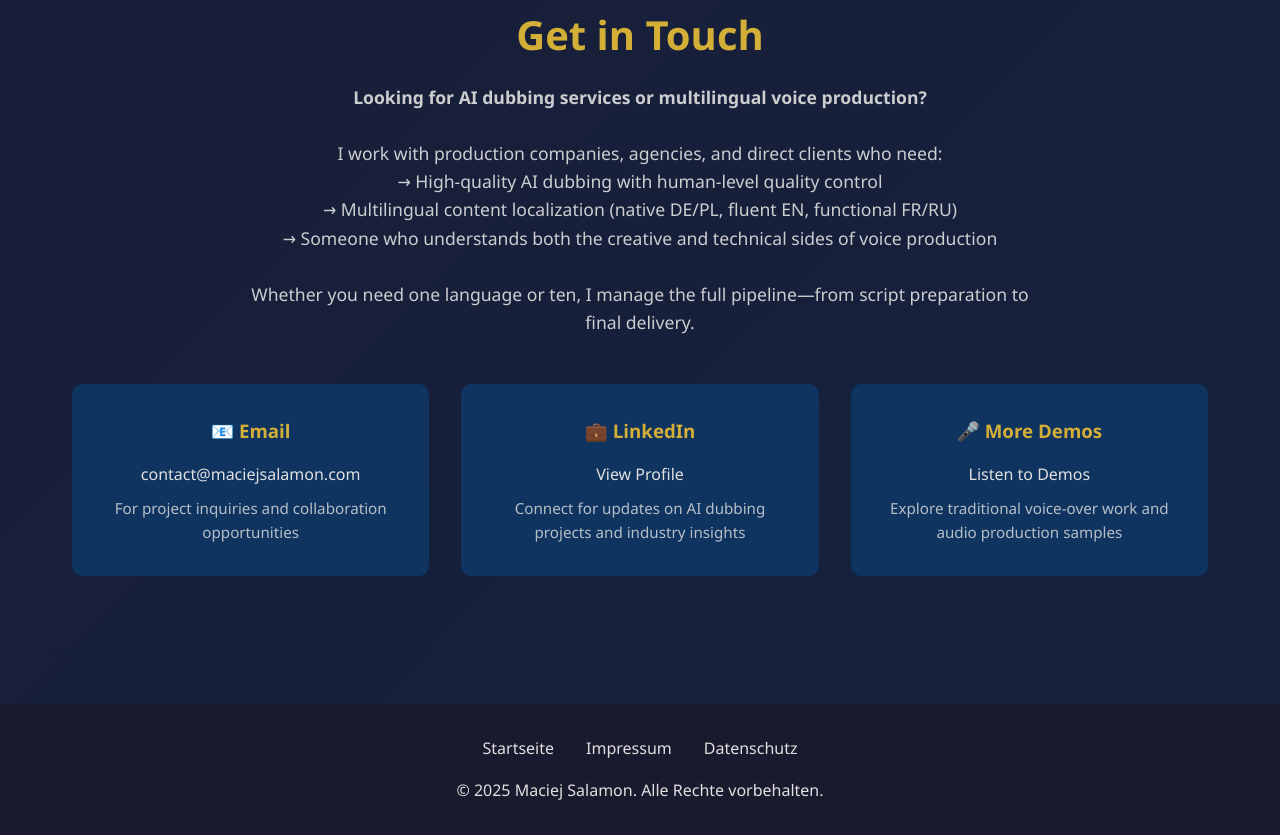
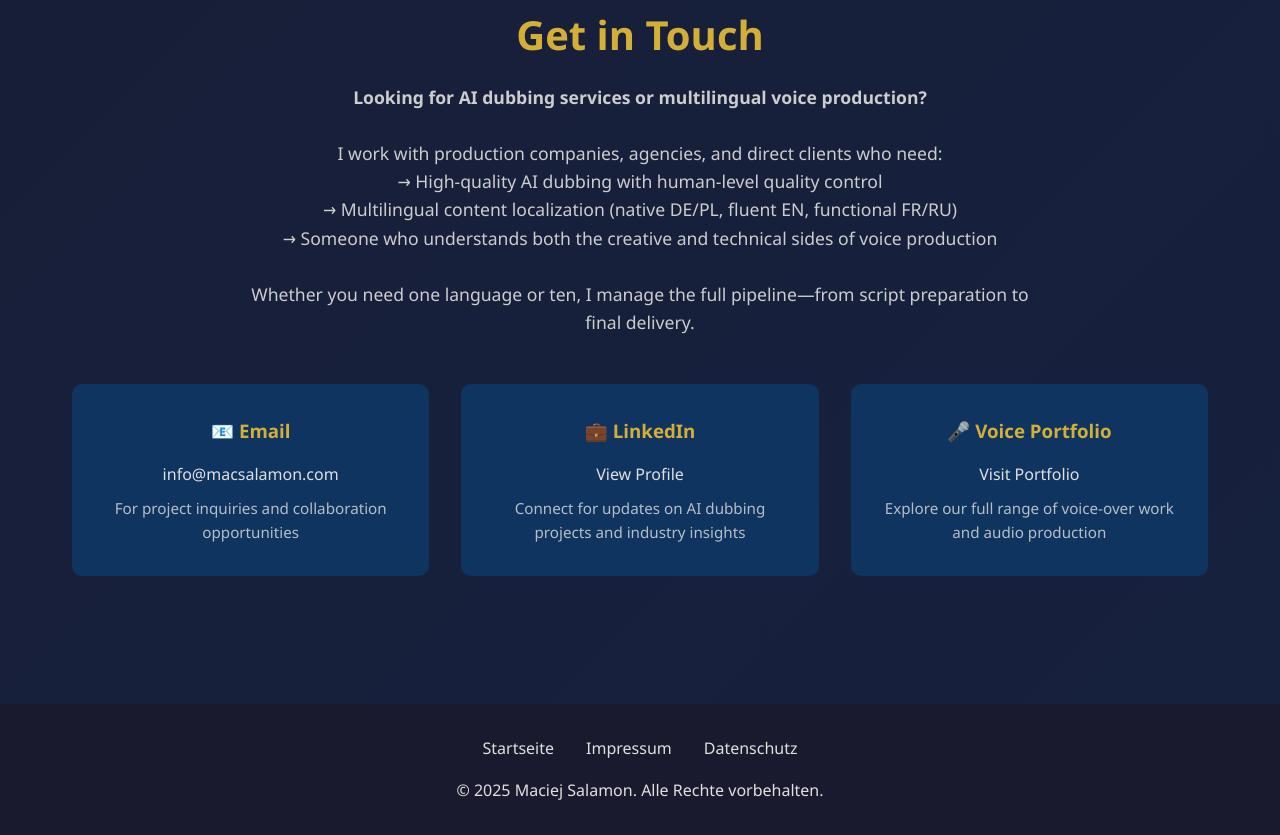
Before and after one commit to macsalamon/AiDubbingPortfolio, a plain HTML site: page index.html in a window 1280 px wide. Shown: the part 3413-4248 px from the top of the page. Drawn offline with Linux system fonts and the light colour scheme; some icons are missing.

Commit message:
Add files via upload
Functional Contact & Links section

```diff
--- a/index.html
+++ b/index.html
@@ -614,18 +614,18 @@
         <div class="contact-grid">
             <div class="contact-card">
                 <h3>📧 Email</h3>
-                <a href="mailto:contact@maciejsalamon.com">contact@maciejsalamon.com</a>
+                <a href="mailto:info@macsalamon.com">info@macsalamon.com</a>
                 <p>For project inquiries and collaboration opportunities</p>
             </div>
             <div class="contact-card">
                 <h3>💼 LinkedIn</h3>
-                <a href="https://linkedin.com/in/macsalamon" target="_blank">View Profile</a>
+                <a href="https://www.linkedin.com/in/macsalamon/" target="_blank">View Profile</a>
                 <p>Connect for updates on AI dubbing projects and industry insights</p>
             </div>
             <div class="contact-card">
-                <h3>🎤 More Demos</h3>
-                <a href="#elevenlabs-demo">Listen to Demos</a>
-                <p>Explore traditional voice-over work and audio production samples</p>
+                <h3>🎤 Voice Portfolio</h3>
+                <a href="https://salamon-voiceover.com" target="_blank">Visit Portfolio</a>
+                <p>Explore our full range of voice-over work and audio production</p>
             </div>
         </div>
     </section>
```
